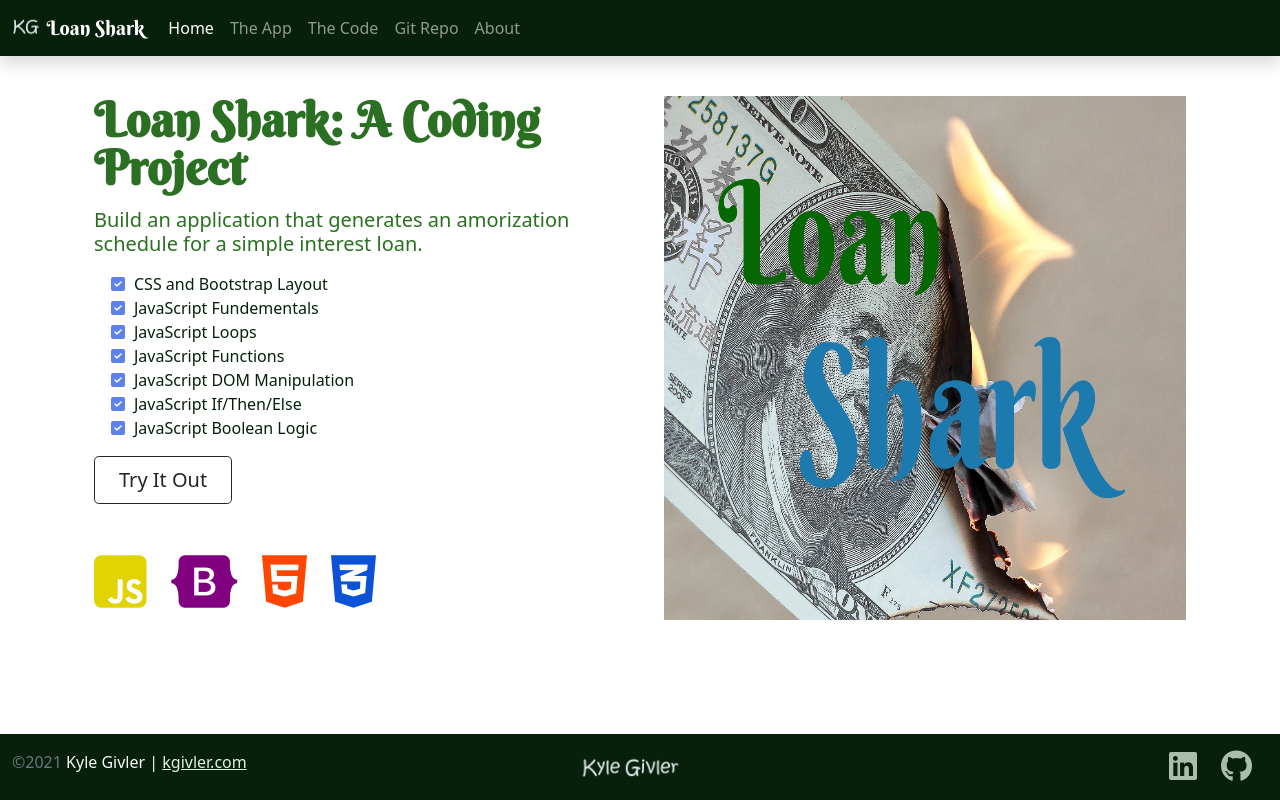
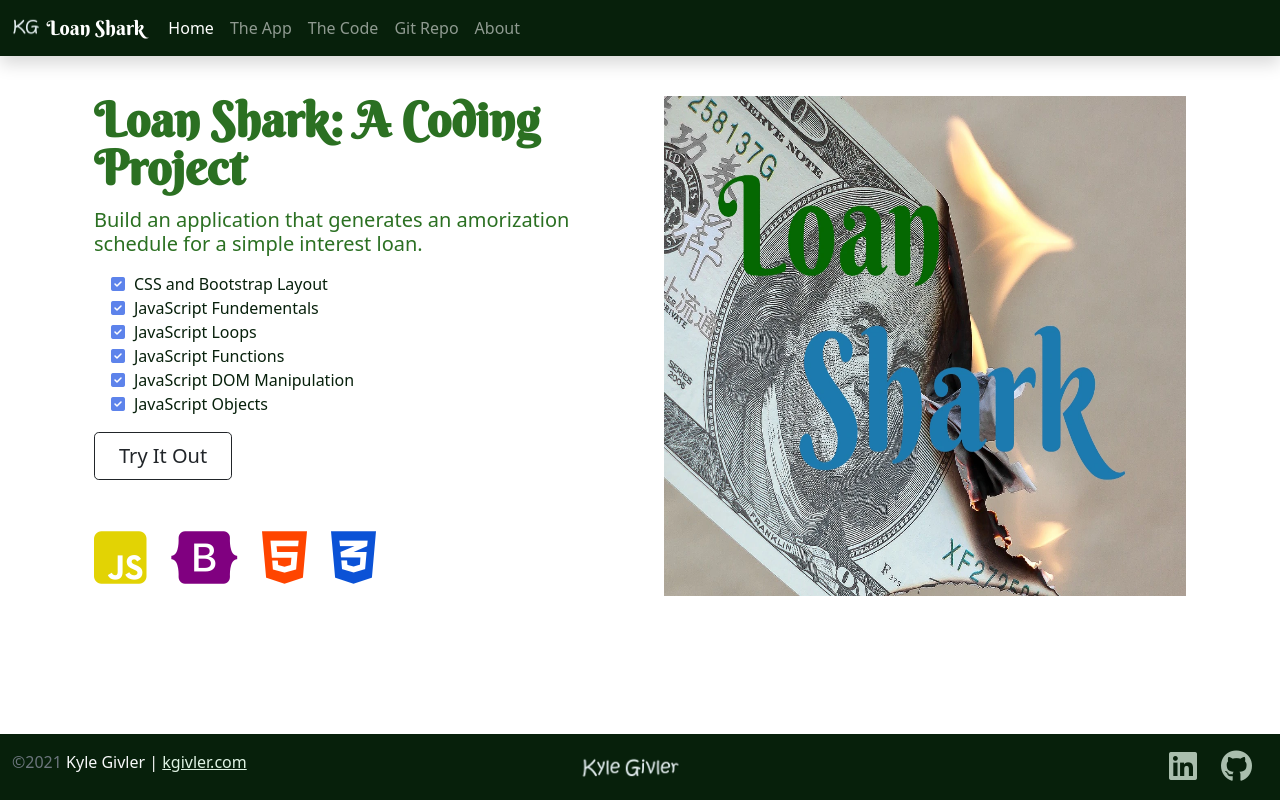
Before and after one commit to JoyfulReaper/LoanShark, a plain HTML site: page index.html in a window 1280 px wide. Drawn offline with nearby package versions, Linux system fonts and the light colour scheme.

Commit message:
Updates!

```diff
--- a/index.html
+++ b/index.html
@@ -69,8 +69,7 @@
                         <li><span class="fa-li"><i class="fas fa-check-square"></i></span>JavaScript Loops</li>
                         <li><span class="fa-li"><i class="fas fa-check-square"></i></span>JavaScript Functions</li>
                         <li><span class="fa-li"><i class="fas fa-check-square"></i></span>JavaScript DOM Manipulation</li>
-                        <li><span class="fa-li"><i class="fas fa-check-square"></i></span>JavaScript If/Then/Else</li>
-                        <li><span class="fa-li"><i class="fas fa-check-square"></i></span>JavaScript Boolean Logic</li>
+                        <li><span class="fa-li"><i class="fas fa-check-square"></i></span>JavaScript Objects</li>
                     </ul>
                     <div >
                         <a type="button" class="btn btn-outline-dark btn-lg px-4 me-md-2" href="./app.html">Try It Out</a>
```
Also changed, not shown: 1 other file.
